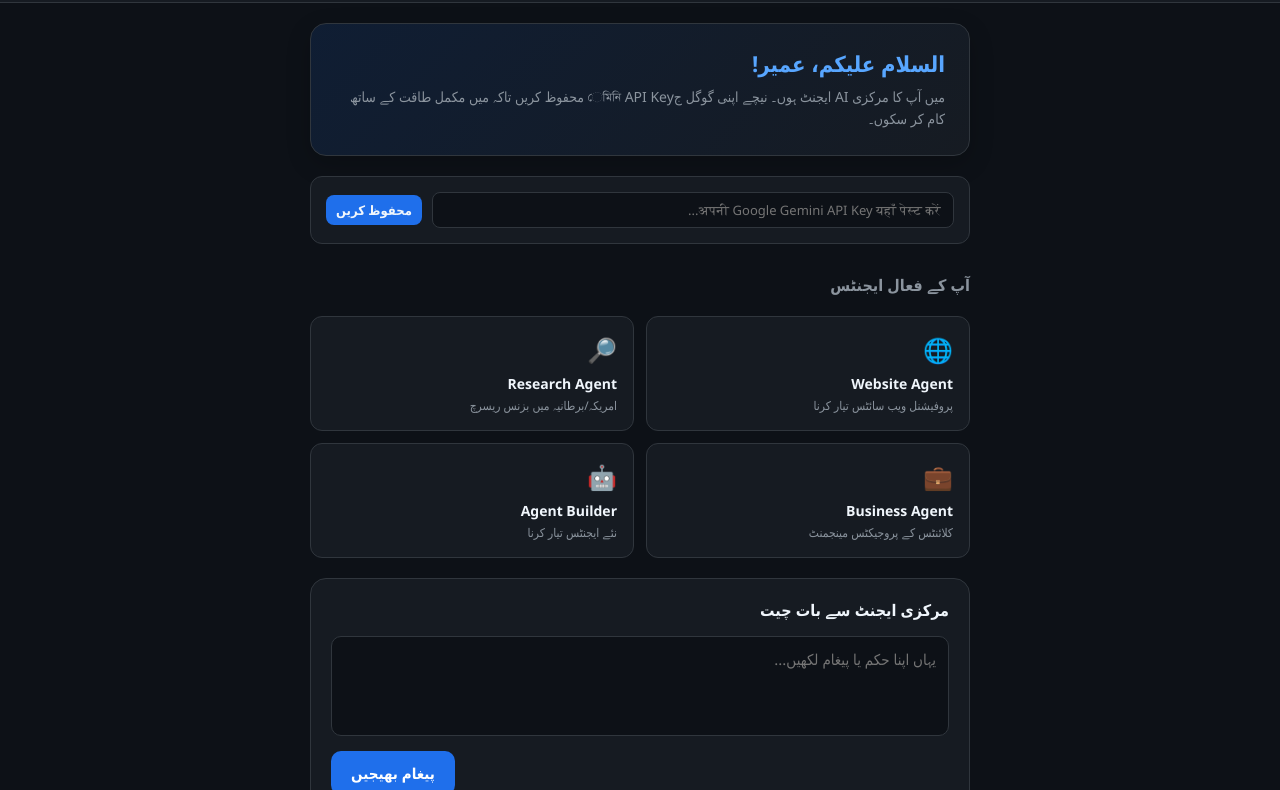
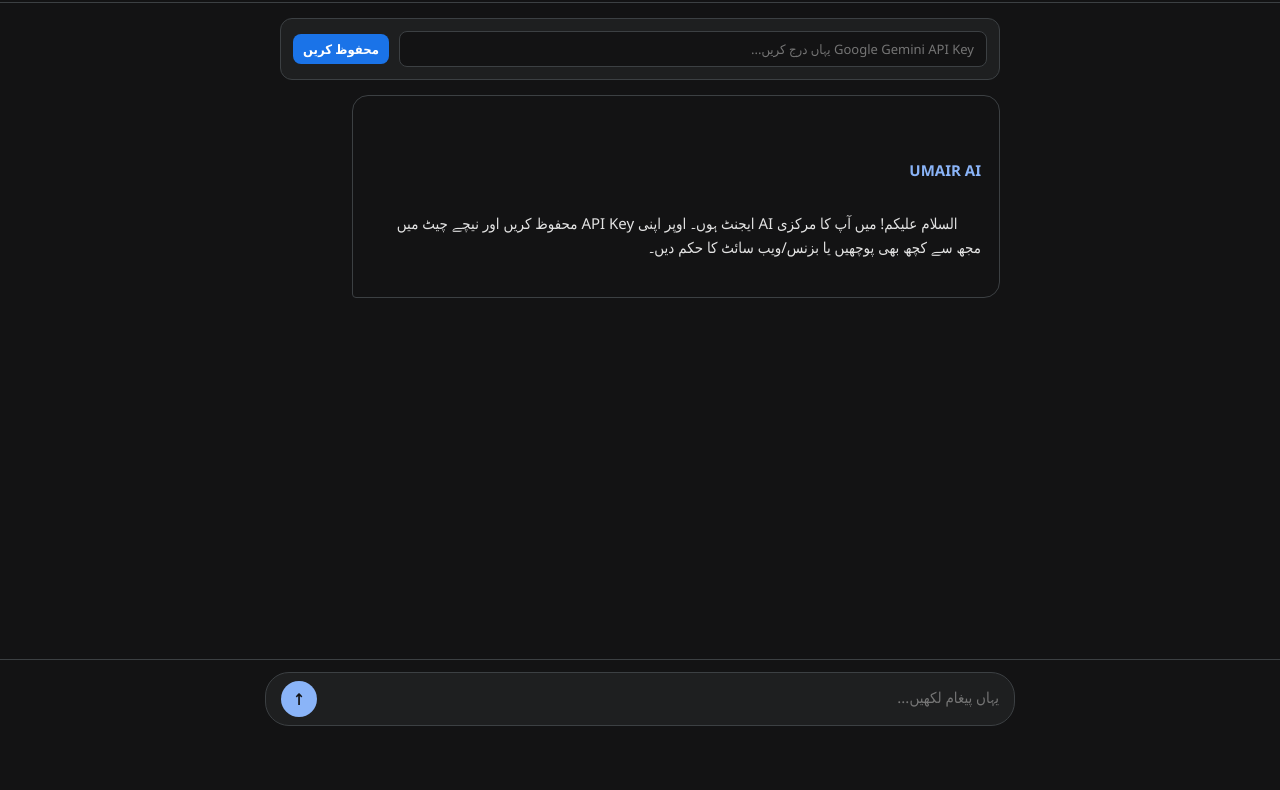
Before and after one commit to umairpullain3-max/umair-ai, a plain HTML site: page index.html in a window 1280 px wide. Shown: the part 62-852 px from the top of the page. After the commit the page ends 800 px from the top, so only its background shows below. Drawn offline with Linux system fonts and the light colour scheme.

Commit message:
Update index.html

```diff
--- a/index.html
+++ b/index.html
@@ -3,18 +3,17 @@
 <head>
 <meta charset="UTF-8">
 <meta name="viewport" content="width=device-width, initial-scale=1.0">
-<meta name="theme-color" content="#0d1117">
-<title>UMAIR AI — Your Personal AI Brain</title>
+<meta name="theme-color" content="#131314">
+<title>UMAIR AI — Gemini Style Chat</title>
 <style>
 :root{
-  --bg-main: #0d1117;
-  --bg-card: #161b22;
-  --border-color: #30363d;
-  --accent-blue: #1f6feb;
-  --accent-glow: rgba(31, 111, 235, 0.4);
-  --text-main: #f0f6fc;
-  --text-muted: #8b949e;
-  --success: #238636;
+  --bg-main: #131314;
+  --bg-card: #1e1f20;
+  --bg-chat: #282a2c;
+  --border-color: #3c4043;
+  --accent-blue: #8ab4f8;
+  --text-main: #e3e3e3;
+  --text-muted: #8e918f;
 }
 *{box-sizing:border-box;margin:0;padding:0;font-family:'Segoe UI', Tahoma, sans-serif;}
 body{
@@ -25,7 +24,7 @@ body{
   flex-direction:column;
 }
 header{
-  background:var(--bg-card);
+  background:var(--bg-main);
   padding:15px 20px;
   display:flex;
   align-items:center;
@@ -35,13 +34,12 @@ header{
   top:0;
   z-index:100;
 }
-.logo-area{display:flex;align-items:center;gap:10px;}
-.logo{font-size:20px;font-weight:bold;letter-spacing:0.5px;}
-.logo span{color:#58a6ff;}
+.logo{font-size:20px;font-weight:bold;color:white;}
+.logo span{color:var(--accent-blue);}
 
 .top-controls{display:flex;gap:8px;align-items:center;}
 .lang-select, .key-btn {
-  background: var(--bg-main);
+  background: var(--bg-card);
   color: var(--text-main);
   border: 1px solid var(--border-color);
   padding: 6px 10px;
@@ -50,33 +48,26 @@ header{
   outline: none;
   cursor: pointer;
 }
-.key-btn{background: #1f6feb;border:none;font-weight:600;}
+.key-btn{background: #1a73e8;border:none;font-weight:600;color:white;}
 
 main{
   flex:1;
-  max-width:700px;
+  max-width:750px;
   width:100%;
   margin:0 auto;
-  padding:20px;
+  padding:15px;
   display:flex;
   flex-direction:column;
-  gap:20px;
+  gap:15px;
+  padding-bottom: 120px;
 }
-.hero-card{
-  background:linear-gradient(135deg, #1f6feb22, #161b22);
-  border:1px solid var(--border-color);
-  border-radius:16px;
-  padding:24px;
-  box-shadow: 0 8px 24px rgba(0,0,0,0.2);
-}
-.hero-card h2{font-size:22px;margin-bottom:8px;color:#58a6ff;}
-.hero-card p{color:var(--text-muted);font-size:14px;line-height:1.6;}
 
+/* API Key Bar */
 .api-section {
   background: var(--bg-card);
   border: 1px solid var(--border-color);
   border-radius: 12px;
-  padding: 15px;
+  padding: 12px;
   display: flex;
   gap: 10px;
   align-items: center;
@@ -92,92 +83,94 @@ main{
   outline: none;
 }
 
-.section-title{
-  font-size:16px;
-  font-weight:600;
-  color:var(--text-muted);
-  margin-top:10px;
+/* Chat Container (Gemini Style) */
+.chat-container {
+  display: flex;
+  flex-direction: column;
+  gap: 15px;
+  width: 100%;
 }
-.agents-grid{
-  display:grid;
-  grid-template-columns:repeat(2, 1fr);
-  gap:12px;
+.message {
+  padding: 14px 18px;
+  border-radius: 16px;
+  font-size: 15px;
+  line-height: 1.6;
+  max-width: 90%;
+  word-wrap: break-word;
+  white-space: pre-wrap;
 }
-.agent-card{
-  background:var(--bg-card);
-  border:1px solid var(--border-color);
-  border-radius:12px;
-  padding:16px;
+.user-msg {
+  background: var(--bg-chat);
+  color: var(--text-main);
+  align-self: flex-end;
+  border-bottom-right-radius: 4px;
 }
-.agent-card .icon{font-size:24px;margin-bottom:8px;}
-.agent-card h4{font-size:14px;margin-bottom:4px;color:var(--text-main);}
-.agent-card p{font-size:12px;color:var(--text-muted);}
+.ai-msg {
+  background: transparent;
+  color: var(--text-main);
+  align-self: flex-start;
+  border: 1px solid var(--border-color);
+  border-bottom-left-radius: 4px;
+  width: 100%;
+}
+.ai-msg strong {color: var(--accent-blue); display:block; margin-bottom:5px;}
 
-.chat-box{
-  background:var(--bg-card);
-  border:1px solid var(--border-color);
-  border-radius:16px;
-  padding:20px;
-  display:flex;
-  flex-direction:column;
-  gap:15px;
+/* Fixed Bottom Input Box */
+.input-area {
+  position: fixed;
+  bottom: 0;
+  left: 0;
+  right: 0;
+  background: var(--bg-main);
+  padding: 12px;
+  border-top: 1px solid var(--border-color);
+  display: flex;
+  justify-content: center;
 }
-.chat-box h3{font-size:16px;color:var(--text-main);}
-textarea{
-  width:100%;
-  height:100px;
-  background:var(--bg-main);
-  border:1px solid var(--border-color);
-  border-radius:10px;
-  padding:12px;
-  color:var(--text-main);
-  font-size:15px;
-  resize:none;
-  outline:none;
+.input-box-wrapper {
+  max-width: 750px;
+  width: 100%;
+  background: var(--bg-card);
+  border: 1px solid var(--border-color);
+  border-radius: 24px;
+  display: flex;
+  align-items: center;
+  padding: 8px 15px;
+  gap: 10px;
 }
-textarea:focus{border-color:var(--accent-blue);}
-.btn-send{
-  background:var(--accent-blue);
-  color:white;
-  border:none;
-  padding:12px 20px;
-  border-radius:10px;
-  font-size:15px;
-  font-weight:600;
-  cursor:pointer;
-  align-self:flex-end;
+textarea {
+  flex: 1;
+  background: transparent;
+  border: none;
+  color: white;
+  font-size: 15px;
+  resize: none;
+  height: 24px;
+  max-height: 120px;
+  outline: none;
 }
-.btn-send:hover{background:#1158c7;}
-#reply{
-  background:var(--bg-main);
-  border:1px solid var(--border-color);
-  border-radius:10px;
-  padding:15px;
-  font-size:14px;
-  line-height:1.7;
-  color:#79c0ff;
-  min-height:50px;
-  white-space:pre-wrap;
-  display:none;
-}
-footer{
-  text-align:center;
-  padding:20px;
-  font-size:12px;
-  color:var(--text-muted);
-  border-top:1px solid var(--border-color);
-  background:var(--bg-card);
+.btn-send {
+  background: var(--accent-blue);
+  color: #131314;
+  border: none;
+  width: 36px;
+  height: 36px;
+  border-radius: 50%;
+  font-weight: bold;
+  cursor: pointer;
+  display: flex;
+  align-items: center;
+  justify-content: center;
+  font-size: 16px;
 }
 </style>
 </head>
 <body>
 
 <header>
-  <div class="logo-area">
-    <div class="logo">UMAIR <span>AI</span></div>
-  </div>
+  <div class="logo">UMAIR <span>AI</span></div>
   <div class="top-controls">
-    <select id="langSelect" class="lang-select" onchange="changeLanguage()">
+    <select id="langSelect" class="lang-select">
       <option value="ur">اردو</option>
       <option value="hi">हिन्दी</option>
       <option value="en">English</option>
@@ -187,51 +180,28 @@ footer{
 </header>
 
 <main>
-  <div class="hero-card">
-    <h2 id="t-title">السلام علیکم، عمیر!</h2>
-    <p id="t-desc">میں آپ کا مرکزی AI ایجنٹ ہوں۔ نیچے اپنی گوگل جেমিনি API Key محفوظ کریں تاکہ میں مکمل طاقت کے ساتھ کام کر سکوں۔</p>
-  </div>
-
+  <!-- API Key Box -->
   <div class="api-section">
-    <input type="password" id="apiKeyInput" placeholder="अपनी Google Gemini API Key यहाँ पेस्ट करें...">
+    <input type="password" id="apiKeyInput" placeholder="Google Gemini API Key یہاں درج کریں...">
     <button class="key-btn" onclick="saveApiKey()">محفوظ کریں</button>
   </div>
 
-  <div class="section-title" id="t-active-agents">آپ کے فعال ایجنٹس</div>
-  <div class="agents-grid">
-    <div class="agent-card">
-      <div class="icon">🌐</div>
-      <h4 id="t-ag1-title">Website Agent</h4>
-      <p id="t-ag1-desc">پروفیشنل ویب سائٹس تیار کرنا</p>
+  <!-- Chat History Container -->
+  <div class="chat-container" id="chatContainer">
+    <div class="message ai-msg">
+      <strong>UMAIR AI</strong>
+      السلام علیکم! میں آپ کا مرکزی AI ایجنٹ ہوں۔ اوپر اپنی API Key محفوظ کریں اور نیچے چیٹ میں مجھ سے کچھ بھی پوچھیں یا بزنس/ویب سائٹ کا حکم دیں۔
     </div>
-    <div class="agent-card">
-      <div class="icon">🔎</div>
-      <h4 id="t-ag2-title">Research Agent</h4>
-      <p id="t-ag2-desc">امریکہ/برطانیہ میں بزنس ریسرچ</p>
-    </div>
-    <div class="agent-card">
-      <div class="icon">💼</div>
-      <h4 id="t-ag3-title">Business Agent</h4>
-      <p id="t-ag3-desc">کلائنٹس کے پروجیکٹس مینجمنٹ</p>
-    </div>
-    <div class="agent-card">
-      <div class="icon">🤖</div>
-      <h4 id="t-ag4-title">Agent Builder</h4>
-      <p id="t-ag4-desc">نئے ایجنٹس تیار کرنا</p>
-    </div>
-  </div>
-
-  <div class="chat-box">
-    <h3 id="t-chat-title">مرکزی ایجنٹ سے بات چیت</h3>
-    <textarea id="message" placeholder="یہاں اپنا حکم یا پیغام لکھیں..."></textarea>
-    <button class="btn-send" id="t-btn" onclick="sendToAI()">پیغام بھیجیں</button>
-    <div id="reply"></div>
   </div>
 </main>
 
-<footer>
-  UMAIR AI System © 2026 | Powered by Google Gemini API
-</footer>
+<!-- Bottom Sticky Input Box -->
+<div class="input-area">
+  <div class="input-box-wrapper">
+    <textarea id="message" placeholder="یہاں پیغام لکھیں..." rows="1" oninput="autoResize(this)"></textarea>
+    <button class="btn-send" onclick="sendToAI()">↑</button>
+  </div>
+</div>
 
 <script>
 window.onload = function() {
@@ -244,131 +214,74 @@ window.onload = function() {
 function saveApiKey() {
   const key = document.getElementById("apiKeyInput").value.trim();
   if(!key) {
-    alert("براہ کرم پہلے درست API Key لکھیں۔");
+    alert("پہلے درست API Key لکھیں۔");
     return;
   }
   localStorage.setItem("umair_gemini_key", key);
   alert("API Key کامیابی سے محفوظ ہو گئی ہے!");
 }
 
-const translations = {
-  ur: {
-    title: "السلام علیکم، عمیر!",
-    desc: "میں آپ کا مرکزی AI ایجنٹ ہوں۔ نیچے اپنی گوگل جেমিনি API Key محفوظ کریں تاکہ میں مکمل طاقت کے ساتھ کام کر سکوں۔",
-    activeAgents: "آپ کے فعال ایجنٹس",
-    ag1Title: "Website Agent", ag1Desc: "پروفیشنل ویب سائٹس تیار کرنا",
-    ag2Title: "Research Agent", ag2Desc: "امریکہ/برطانیہ میں بزنس ریسرچ",
-    ag3Title: "Business Agent", ag3Desc: "کلائنٹس کے پروجیکٹس مینجمنٹ",
-    ag4Title: "Agent Builder", ag4Desc: "نئے ایجنٹس تیار کرنا",
-    chatTitle: "مرکزی ایجنٹ سے بات چیت",
-    placeholder: "یہاں اپنا حکم یا پیغام لکھیں...",
-    btn: "پیغام بھیجیں"
-  },
-  hi: {
-    title: "नमस्ते, उमैर!",
-    desc: "मैं आपका मुख्य AI एजेंट हूँ। नीचे अपनी Google Gemini API Key सेव करें ताकि मैं पूरी क्षमता से काम कर सकूँ।",
-    activeAgents: "आपके सक्रिय एजेंट्स",
-    ag1Title: "Website Agent", ag1Desc: "प्रोफेशनल वेबसाइट्स तैयार करना",
-    ag2Title: "Research Agent", ag2Desc: "यूएस/यूके में बिजनेस रिसर्च",
-    ag3Title: "Business Agent", ag3Desc: "क्लाइंट्स के प्रोजेक्ट्स मैनेजमेंट",
-    ag4Title: "Agent Builder", ag4Desc: "नए एजेंट्स तैयार करना",
-    chatTitle: "मुख्य एजेंट से बातचीत",
-    placeholder: "यहाँ अपना आदेश या संदेश लिखें...",
-    btn: "संदेश भेजें"
-  },
-  en: {
-    title: "Hello, Umair!",
-    desc: "I am your main AI agent. Save your Google Gemini API Key below to unlock full AI capabilities.",
-    activeAgents: "Your Active Agents",
-    ag1Title: "Website Agent", ag1Desc: "Build professional websites",
-    ag2Title: "Research Agent", ag2Desc: "US/UK business research",
-    ag3Title: "Business Agent", ag3Desc: "Client project management",
-    ag4Title: "Agent Builder", ag4Desc: "Create custom agents",
-    chatTitle: "Chat with Main Agent",
-    placeholder: "Type your command or message here...",
-    btn: "Send Message"
-  },
-  rom: {
-    title: "Salam Alaikum, Umair!",
-    desc: "Main aapka main AI agent hoon. Neeche apni Google Gemini API Key save karein taake main properly kaam kar sakoon.",
-    activeAgents: "Aapke Active Agents",
-    ag1Title: "Website Agent", ag1Desc: "Professional websites banana",
-    ag2Title: "Research Agent", ag2Desc: "US/UK mein business research",
-    ag3Title: "Business Agent", ag3Desc: "Clients ke projects management",
-    ag4Title: "Agent Builder", ag4Desc: "Naye agents banana",
-    chatTitle: "Main Agent Se Baat Karein",
-    placeholder: "Yahan apna hukm ya message likhein...",
-    btn: "Message Bhejein"
-  }
-};
-
-function changeLanguage() {
-  const lang = document.getElementById("langSelect").value;
-  const t = translations[lang];
-  if(lang === 'ur') {
-    document.getElementById("html-root").setAttribute("dir", "rtl");
-  } else {
-    document.getElementById("html-root").setAttribute("dir", "ltr");
-  }
-  document.getElementById("t-title").textContent = t.title;
-  document.getElementById("t-desc").textContent = t.desc;
-  document.getElementById("t-active-agents").textContent = t.activeAgents;
-  document.getElementById("t-ag1-title").textContent = t.ag1Title;
-  document.getElementById("t-ag1-desc").textContent = t.ag1Desc;
-  document.getElementById("t-ag2-title").textContent = t.ag2Title;
-  document.getElementById("t-ag2-desc").textContent = t.ag2Desc;
-  document.getElementById("t-ag3-title").textContent = t.ag3Title;
-  document.getElementById("t-ag3-desc").textContent = t.ag3Desc;
-  document.getElementById("t-ag4-title").textContent = t.ag4Title;
-  document.getElementById("t-ag4-desc").textContent = t.ag4Desc;
-  document.getElementById("t-chat-title").textContent = t.chatTitle;
-  document.getElementById("message").placeholder = t.placeholder;
-  document.getElementById("t-btn").textContent = t.btn;
+function autoResize(textarea) {
+  textarea.style.height = '24px';
+  textarea.style.height = textarea.scrollHeight + 'px';
 }
 
 async function sendToAI() {
   const apiKey = localStorage.getItem("umair_gemini_key");
   const lang = document.getElementById("langSelect").value;
-  const msg = document.getElementById("message").value.trim();
-  const replyBox = document.getElementById("reply");
+  const msgInput = document.getElementById("message");
+  const msg = msgInput.value.trim();
+  const chatContainer = document.getElementById("chatContainer");
 
   if(!apiKey) {
-    alert("پہلے اپنی API Key اوپر والے خانے میں لکھ کر محفوظ (Save) کریں!");
+    alert("پہلے اوپر خانے میں اپنی API Key محفوظ کریں!");
     return;
   }
-  if(!msg) {
-    replyBox.style.display = "block";
-    replyBox.textContent = "براہ کرم پہلے اپنا پیغام لکھیں۔";
-    return;
-  }
+  if(!msg) return;
 
-  replyBox.style.display = "block";
-  replyBox.textContent = "UMAIR AI سوچ رہا ہے...";
+  // Append User Message
+  const userDiv = document.createElement("div");
+  userDiv.className = "message user-msg";
+  userDiv.textContent = msg;
+  chatContainer.appendChild(userDiv);
 
-  const systemPrompt = "You are UMAIR AI, an advanced personal AI agent built for Umair. You manage sub-agents. Reply in the exact same language or script the user uses (Urdu, Hindi, English, or Roman English). Help him build businesses, write website code, and plan online work.";
+  msgInput.value = "";
+  msgInput.style.height = '24px';
+  window.scrollTo(0, document.body.scrollHeight);
+
+  // Append Loading AI Message
+  const aiDiv = document.createElement("div");
+  aiDiv.className = "message ai-msg";
+  aiDiv.innerHTML = `<strong>UMAIR AI</strong>소چ رہا ہے...`;
+  chatContainer.appendChild(aiDiv);
+  window.scrollTo(0, document.body.scrollHeight);
+
+  const systemPrompt = "You are UMAIR AI, an advanced personal AI agent built for Umair. Reply in the exact same language or script the user uses (Urdu, Hindi, English, or Roman English). Help him build businesses, write website code, and manage digital work.";
 
   try {
-    const response = await fetch(`https://generativelanguage.googleapis.com/v1beta/models/gemini-1.5-flash:generateContent?key=${apiKey}`, {
+    // Using the stable gemini-2.5-flash endpoint compatible with modern v1 API
+    const response = await fetch(`https://generativelanguage.googleapis.com/v1/models/gemini-2.5-flash:generateContent?key=${apiKey}`, {
       method: "POST",
       headers: { "Content-Type": "application/json" },
       body: JSON.stringify({
         contents: [
-          { role: "user", parts: [{ text: systemPrompt + "\n\nUser Message: " + msg }] }
+          { role: "user", parts: [{ text: systemPrompt + "\n\nUser: " + msg }] }
         ]
       })
     });
 
     const data = await response.json();
     if(data.candidates && data.candidates[0].content.parts[0].text) {
-      replyBox.textContent = data.candidates[0].content.parts[0].text;
+      aiDiv.innerHTML = `<strong>UMAIR AI</strong>${data.candidates[0].content.parts[0].text}`;
     } else if(data.error) {
-      replyBox.textContent = "گوگل کا ایرر: " + data.error.message;
+      aiDiv.innerHTML = `<strong>UMAIR AI (ایرر)</strong>${data.error.message}`;
     } else {
-      replyBox.textContent = "API سے ڈیٹا حاصل کرنے میں مسئلہ ہوا۔";
+      aiDiv.innerHTML = `<strong>UMAIR AI</strong>ڈیٹا حاصل کرنے میں مسئلہ ہوا۔`;
     }
   } catch (error) {
-    replyBox.textContent = "کنکشن کا مسئلہ ہے: " + error.message;
+    aiDiv.innerHTML = `<strong>UMAIR AI (کنکشن ایرر)</strong>${error.message}`;
   }
+  window.scrollTo(0, document.body.scrollHeight);
 }
 </script>
 
```
